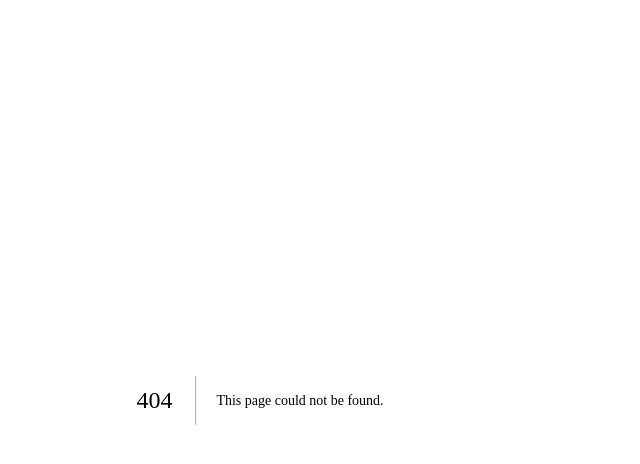
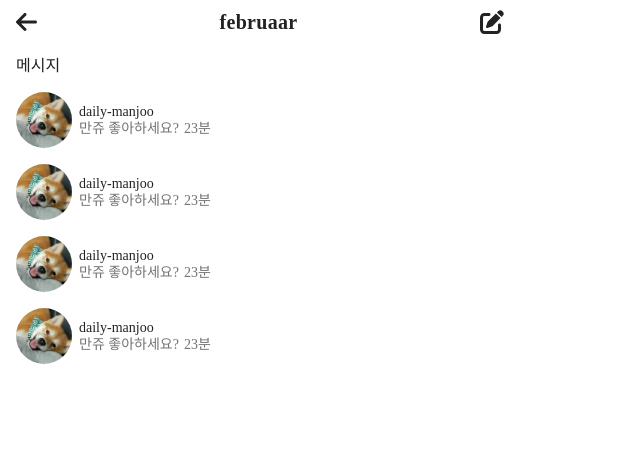
Before and after one commit to inssagram/FE, a Next.js app: page /direct in a window 1280 px wide. Before the commit this address had no page. Shown: the top 464 px of the page, without its empty margins (0-640 px from the left). Built offline with nearby package versions, Linux system fonts and the light colour scheme; a web font is replaced by a local one.

Commit message:
markup: direct page layout

```diff
--- /dev/null
+++ b/components/atoms/DirectHeader.tsx
@@ -0,0 +1,36 @@
+import styled from "styled-components";
+import { FontAwesomeIcon } from "@fortawesome/react-fontawesome";
+import { faArrowLeft, faPenToSquare } from "@fortawesome/free-solid-svg-icons";
+
+const Header = styled.div`
+  display: flex;
+  flex-direction: row;
+  justify-content: space-between;
+  align-items: center;
+  height: 44px;
+  font-size: 20px;
+  font-weight: 700;
+  letter-spacing: 0.3px;
+  padding: 0 16px;
+`;
+const BackIcon = styled.div``;
+const Account = styled.div``;
+const NewDM = styled.div``;
+
+const DirectHeader: React.FC = () => {
+  return (
+    <>
+      <Header>
+        <BackIcon>
+          <FontAwesomeIcon icon={faArrowLeft} fontSize={24} />
+        </BackIcon>
+        <Account>februaar</Account>
+        <NewDM>
+          <FontAwesomeIcon icon={faPenToSquare} fontSize={24} />
+        </NewDM>
+      </Header>
+    </>
+  );
+};
+
+export default DirectHeader;
--- /dev/null
+++ b/components/list/DirectList.tsx
@@ -0,0 +1,60 @@
+import Image from "next/image";
+import styled from "styled-components";
+
+const ContentContainer = styled.li`
+  height: 72px;
+  display: flex;
+  align-items: center;
+  gap: 7px;
+  padding: 8px 16px;
+  font-size: 14px;
+`;
+
+const Profile = styled.div`
+  border-radius: 100%;
+  display: flex;
+  align-items: center;
+  overflow: hidden;
+`;
+
+const Content = styled.div`
+  display: flex;
+  flex-direction: column;
+  justify-content: center;
+  height: 36px;
+  font-size: 14px;
+`;
+
+const Account = styled.span`
+  padding-bottom: 3px;
+`;
+
+const Conversation = styled.div`
+  display: flex;
+  flex-direction: row;
+  gap: 5px;
+  color: #737373;
+`;
+
+const RecentConvo = styled.span``;
+
+const LastConvo = styled.span``;
+
+const DirectList = () => {
+  return (
+    <ContentContainer>
+      <Profile>
+        <Image src="/images/profile.jpg" alt="프로필" width={56} height={56} />
+      </Profile>
+      <Content>
+        <Account>daily-manjoo</Account>
+        <Conversation>
+          <RecentConvo>만쥬 좋아하세요?</RecentConvo>
+          <LastConvo>23분</LastConvo>
+        </Conversation>
+      </Content>
+    </ContentContainer>
+  );
+};
+
+export default DirectList;
--- /dev/null
+++ b/pages/direct/index.tsx
@@ -0,0 +1,21 @@
+import React from "react";
+import * as SC from "./styled";
+import DirectHeader from "../../components/atoms/DirectHeader";
+import DirectList from "../../components/list/DirectList";
+
+const Direct: React.FC = () => {
+  return (
+    <SC.Container>
+      <DirectHeader />
+      <SC.PageTitle>메시지</SC.PageTitle>
+      <SC.DirectAccount>
+        <DirectList />
+        <DirectList />
+        <DirectList />
+        <DirectList />
+      </SC.DirectAccount>
+    </SC.Container>
+  );
+};
+
+export default Direct;
--- /dev/null
+++ b/pages/direct/styled.ts
@@ -0,0 +1,15 @@
+import styled from "styled-components";
+
+export const Container = styled.section`
+  display: flex;
+  flex-direction: column;
+  background-color: #fff;
+`;
+
+export const PageTitle = styled.div`
+  display: flex;
+  padding: 14px 16px 10px;
+  font-size: 16px;
+`;
+
+export const DirectAccount = styled.ul``;
--- a/pages/search/index.tsx
+++ b/pages/search/index.tsx
@@ -1,7 +1,7 @@
 import React from "react";
 import * as SC from "./styled";
 import SearchBar from "../../components/input/SearchBar";
-import ResultsList from "../../components/result/ResultsList";
+import ResultsList from "../../components/list/ResultsList";
 import Footer from "../../components/Footer";
 
 const Search: React.FC = () => {
```
Also changed, not shown: components/list/ResultsList.tsx (renamed from components/result/ResultsList.tsx).
